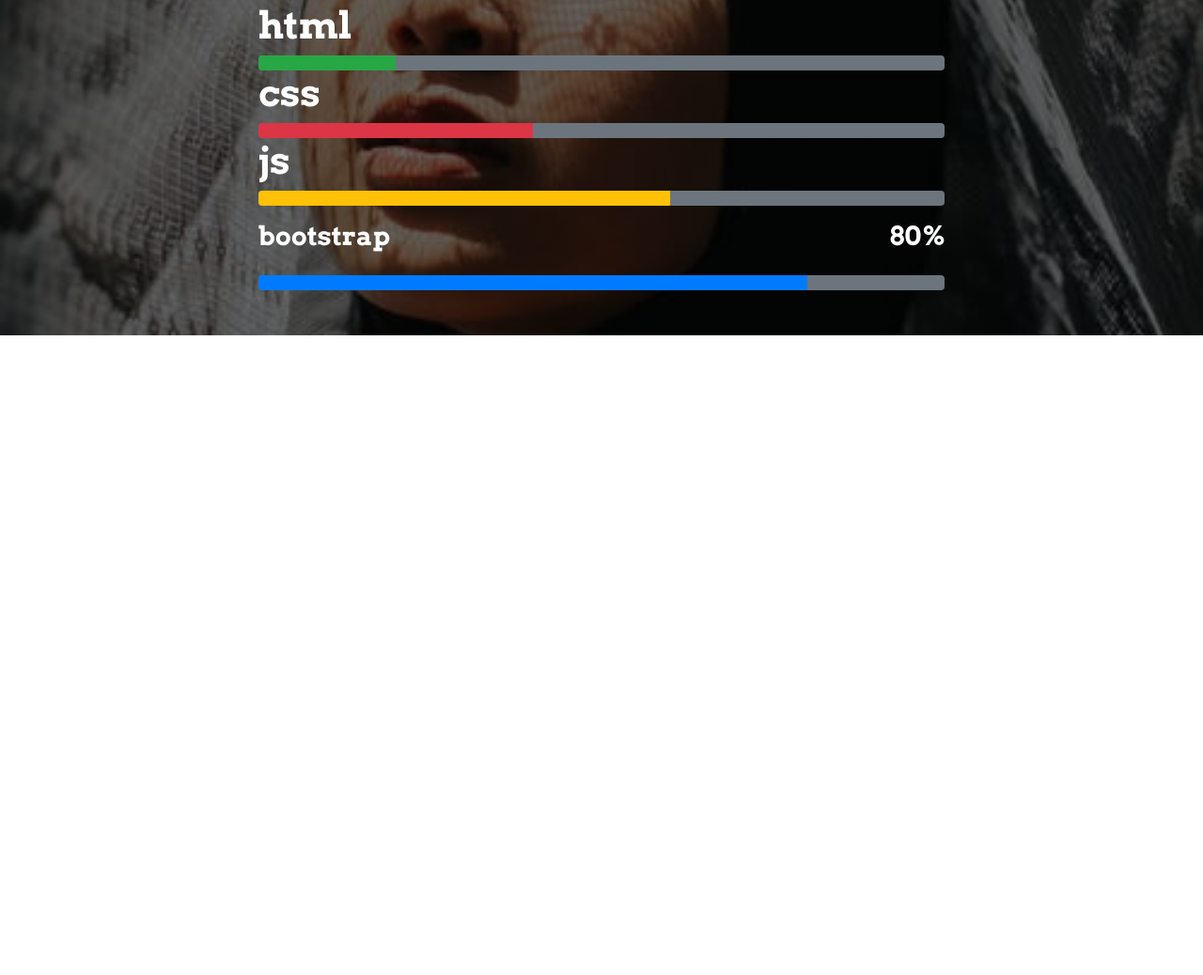
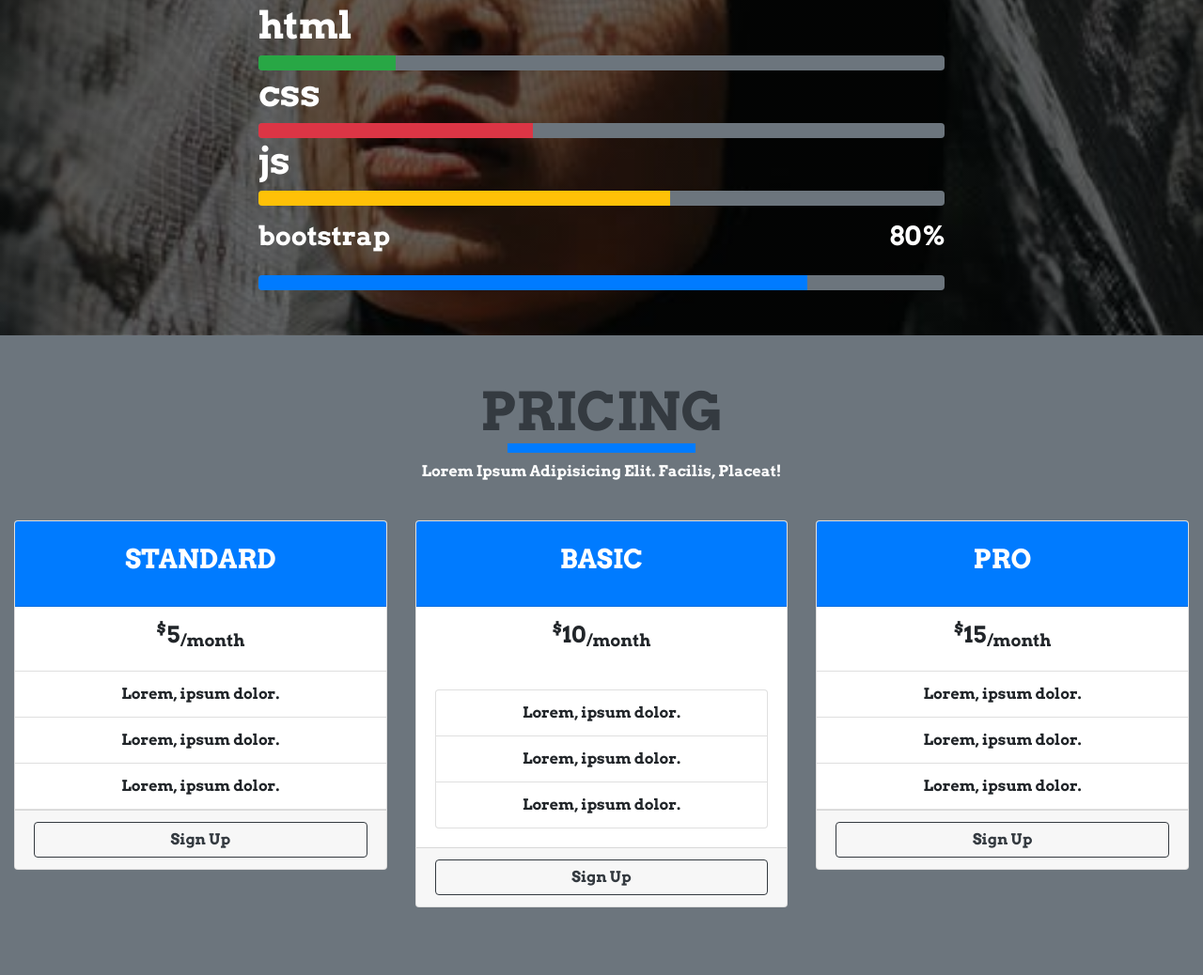
Before and after one commit to Stanley-Ugo/Only-Bootstrap4.1.3-Project, a plain HTML site: page index.html in a window 1280 px wide. Shown: the part 9579-10617 px from the top of the page at 94% size. Before the commit the page ends 9936 px from the top, so only its background shows below. Drawn offline with Linux system fonts and the light colour scheme.

Commit message:
adding a pricing section

```diff
--- a/index.html
+++ b/index.html
@@ -628,8 +628,6 @@
             <h3>bootstrap</h3>
             <h3>80%</h3>
         </div>
-
-
         <div class="progress bg-secondary">
             <div class="progress-bar" style="width: 80%"></div>
         </div>
@@ -638,6 +636,109 @@
     </div>
 </section>
 <!-- End of progress section -->
+<!-- Pricing section -->
+<section id="pricing" class="py-5 bg-secondary">
+    <div class="container-fluid">
+
+        <!--section title -->
+   <div class="row">
+    <div class="col text-center">
+        <h1 class="display-4 text-uppercase text-dark mb-0">
+            <strong>pricing</strong>
+        </h1>
+       <div class="title-underline bg-primary"></div>
+       <p class="mt-2 text-capitalize text-white">
+           Lorem ipsum adipisicing elit. Facilis, placeat!
+       </p>
+    </div>
+   </div>
+   <!-- end of section title -->
+
+   <div class="row">
+       <!-- Card -->
+       <div class="col-md-4 my-4">
+           <div class="card">
+               <!-- Card Header -->
+               <div class="card-header bg-primary text-white text-uppercase text-center py-4">
+                   <h3>standard</h3>
+               </div>
+               <!-- card title -->
+               <div class="card-title text-center my-3">
+                   <h4>
+                       <sup>$</sup>5<sub>/month</sub>
+                   </h4>
+               </div>
+               <!-- list -->
+               <ul class="list-group list-group-flush text-center">
+                   <li class="list-group-item">Lorem, ipsum dolor.</li>
+                   <li class="list-group-item">Lorem, ipsum dolor.</li>
+                   <li class="list-group-item">Lorem, ipsum dolor.</li>
+               </ul>
+               <!-- Card footer -->
+               <div class="card-footer">
+                   <a href="#" class="btn btn-outline-dark btn-block text-capitalize">sign up</a>
+               </div>
+           </div>
+       </div>
+       <!-- End of card -->
+       <!-- Card -->
+       <div class="col-md-4 my-4">
+        <div class="card">
+            <!-- Card Header -->
+            <div class="card-header bg-primary text-white text-uppercase text-center py-4">
+                <h3>basic</h3>
+            </div>
+            <!-- card title -->
+            <div class="card-title text-center my-3">
+                <h4>
+                    <sup>$</sup>10<sub>/month</sub>
+                </h4>
+            </div>
+            <!-- list -->
+            <div class="card-body">
+                <ul class="list-group text-center">
+                    <li class="list-group-item">Lorem, ipsum dolor.</li>
+                    <li class="list-group-item">Lorem, ipsum dolor.</li>
+                    <li class="list-group-item">Lorem, ipsum dolor.</li>
+                </ul>
+            </div>
+            <!-- Card footer -->
+            <div class="card-footer">
+                <a href="#" class="btn btn-outline-dark btn-block text-capitalize">sign up</a>
+            </div>
+        </div>
+    </div>
+    <!-- End of card -->
+    <!-- Card -->
+    <div class="col-md-4 my-4">
+        <div class="card">
+            <!-- Card Header -->
+            <div class="card-header bg-primary text-white text-uppercase text-center py-4">
+                <h3>pro</h3>
+            </div>
+            <!-- card title -->
+            <div class="card-title text-center my-3">
+                <h4>
+                    <sup>$</sup>15<sub>/month</sub>
+                </h4>
+            </div>
+            <!-- list -->
+            <ul class="list-group list-group-flush text-center">
+                <li class="list-group-item">Lorem, ipsum dolor.</li>
+                <li class="list-group-item">Lorem, ipsum dolor.</li>
+                <li class="list-group-item">Lorem, ipsum dolor.</li>
+            </ul>
+            <!-- Card footer -->
+            <div class="card-footer">
+                <a href="#" class="btn btn-outline-dark btn-block text-capitalize">sign up</a>
+            </div>
+        </div>
+    </div>
+    <!-- End of card -->
+   </div>
+    </div>
+</section>
+<!-- End of pricing sectiom -->
 <!-- jquery -->
 <script src="./js/jquery-3.5.1.min.js"></script>
 <!-- bootstrap  js -->
```
